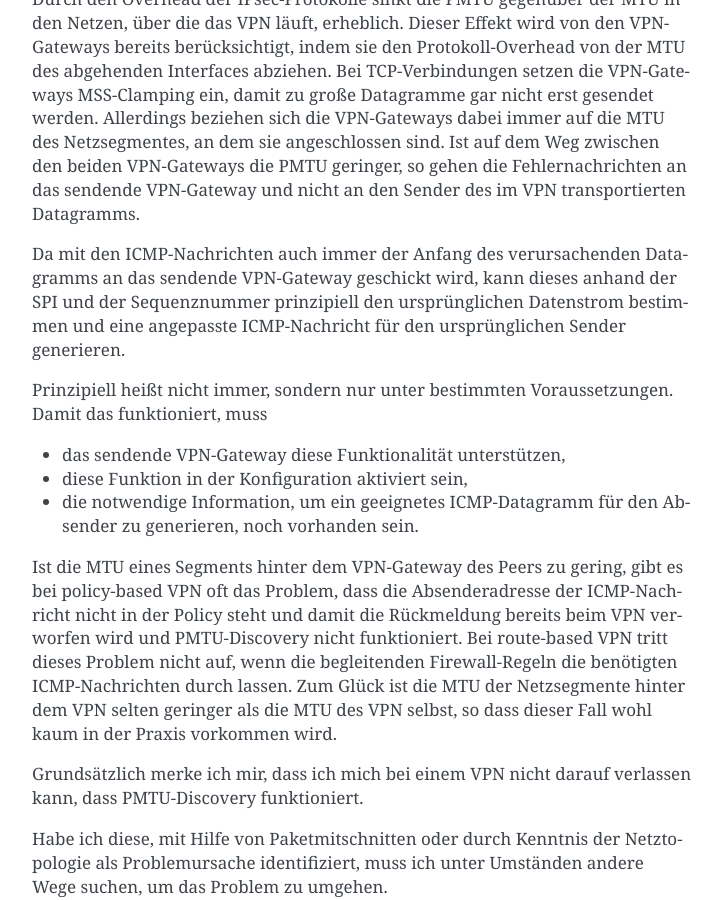
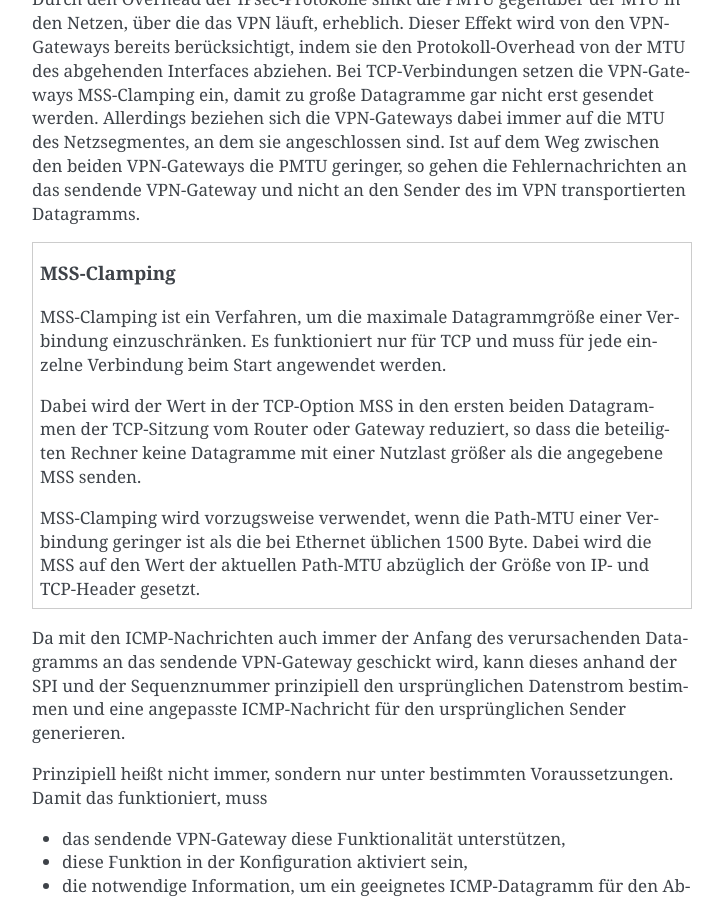
Before and after one commit to matwei-books/Fehlersuche-bei-IPsec-VPN-mit-IKEv2, a Sphinx documentation site: the page built from source/fehler/ursachen.rst, in a window 1280 px wide and 900 px high, scrolled down 9773 px. Shown: the whole window, without its empty margins (388-1111 px from the left). Built offline with Sphinx 7.4.7, drawn with Linux system fonts in a browser that asks for light colours; cross-references to code outside the pages are shown as plain code.

Commit message:
Glossar reduziert, in Haupttext verschoben

```diff
--- a/source/anhang/datagram-header.rst
+++ b/source/anhang/datagram-header.rst
@@ -85,11 +85,13 @@ unterscheiden.
     erzeugt wurden. Dieses Bit ändert sich beim Rekeying um
     anzuzeigen, wer das letzte Rekeying initiert hat.
 
+.. index:: Message ID
+
 * Message ID (4 Oktetts, unsigned Integer) - wird verwendet, um das
   erneute Übertragen von verlorenen Datagrammen zu steuern und die
   Anfragen und Antworten zuzuordnen. Die Message ID (MID) ist
-  wesentlich für die Sicherheit des Protokolls, weil sie
-  Replay-Attacken verhindert.
+  wesentlich für die Sicherheit des Protokolls, weil sie hilft
+  Replay-Attacken zu verhindern.
 * Length (4 Oktetts, unsigned Integer) - Gesamtlänge der Nachricht
   (Header + Nutzlast) in Oktetts.
 
--- a/source/fehler/ursachen.rst
+++ b/source/fehler/ursachen.rst
@@ -511,6 +510,27 @@ Netzsegmentes, an dem sie angeschlossen sind.
 Ist auf dem Weg zwischen den beiden VPN-Gateways die PMTU geringer, so
 gehen die Fehlernachrichten an das sendende VPN-Gateway und nicht an den
 Sender des im VPN transportierten Datagramms.
+
+.. topic:: MSS-Clamping
+
+   .. index:: ! MSS-Clamping
+
+   MSS-Clamping ist ein Verfahren,
+   um die maximale Datagrammgröße einer Verbindung einzuschränken.
+   Es funktioniert nur für TCP
+   und muss für jede einzelne Verbindung beim Start angewendet werden.
+
+   Dabei wird der Wert in der TCP-Option MSS in den ersten beiden
+   Datagrammen der TCP-Sitzung vom Router oder Gateway reduziert,
+   so dass die beteiligten Rechner keine Datagramme
+   mit einer Nutzlast größer als die angegebene MSS senden.
+
+   MSS-Clamping wird vorzugsweise verwendet,
+   wenn die Path-MTU einer Verbindung geringer ist
+   als die bei Ethernet üblichen 1500 Byte.
+   Dabei wird die MSS auf den Wert der aktuellen Path-MTU
+   abzüglich der Größe von IP- und TCP-Header gesetzt.
+
 
 Da mit den ICMP-Nachrichten auch immer der Anfang des verursachenden
 Datagramms an das sendende VPN-Gateway geschickt wird, kann dieses
--- a/source/software/cisco-asa.rst
+++ b/source/software/cisco-asa.rst
@@ -182,6 +182,8 @@ Ich suche darin nach Zeilen mit dem folgenden Mustern:
 * ``RECV PKT``
 * ``Sent Packet``
 * ``Received Packet``
+
+.. index:: Message ID
 
 Dabei achte ich auf die Message-ID (MID).
 *IKE_SA_INIT* hat immer die MID 0, *IKE_AUTH* beginnt bei 1.
```
Also changed, not shown: other parts of source/fehler/ursachen.rst (+0 -1 lines), source/anhang/glossar.txt (+0 -41 lines), source/ikev2/nachrichten.rst (+12 -0 lines).
